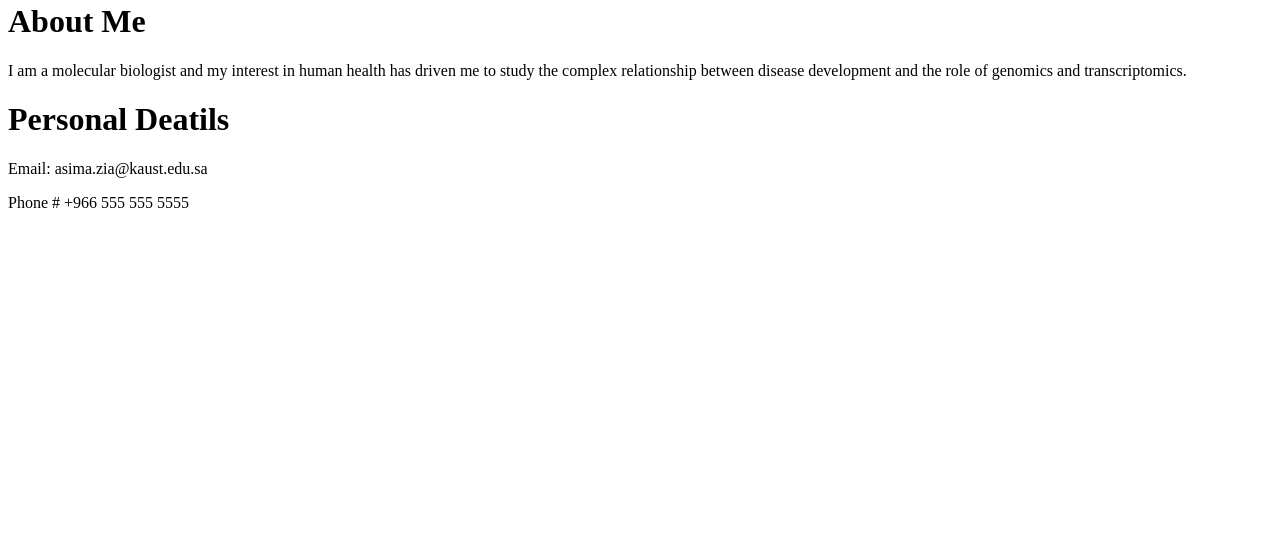
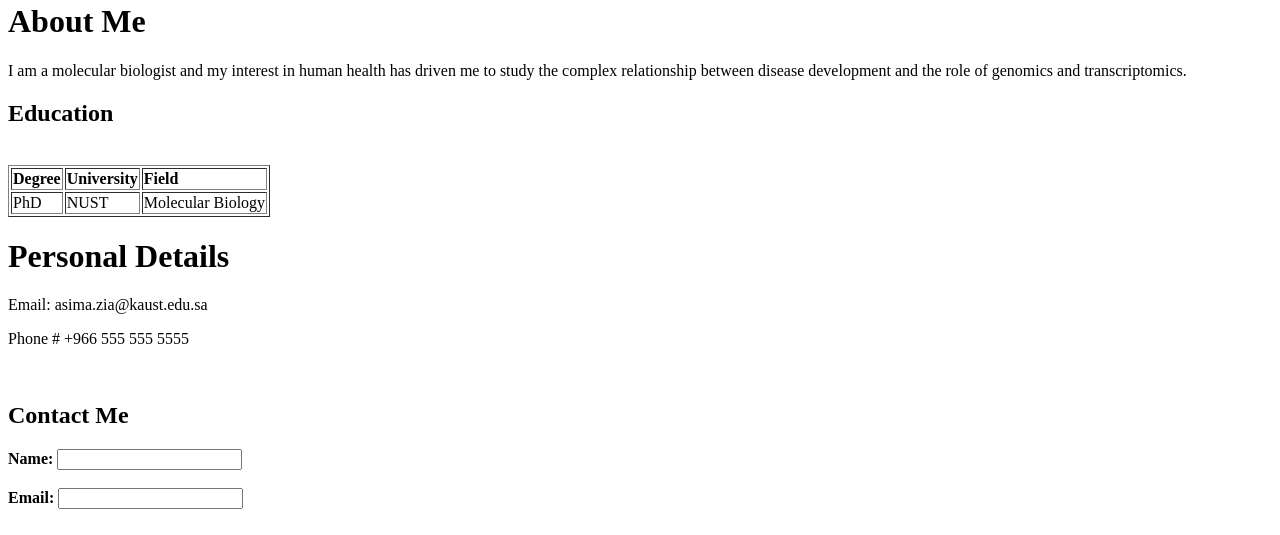
Before and after one commit to Raqmiyyan/personal-portfolio-ziaasima, a plain HTML site: page index.html in a window 1280 px wide. Shown: the part 327-862 px from the top of the page. Before the commit the page ends 800 px from the top, so only its background shows below. Drawn offline with Linux system fonts and the light colour scheme.

Commit message:
Session 2

```diff
--- a/index.html
+++ b/index.html
@@ -1,7 +1,7 @@
 <!DOCTYPE html>
 <html>
-    <head>
-    <title>My Portfolio</title>
+   <head>
+       <title>My Portfolio</title>
     </head>
 
     <body>
@@ -11,7 +11,21 @@
        <p>
         I am a molecular biologist and my interest in human health has driven me to study the complex relationship between disease development and the role of genomics and transcriptomics.
        </p>
-       <h1> Personal Deatils</h1>
+       <h2>Education</h2> <br>
+       <table border="1">
+           <tr >
+               <td > <strong>Degree </strong> </td>
+               <td > <strong>University</strong> </td>
+               <td > <strong>Field</strong></td>
+           </tr>
+           <tr >
+            <td> PhD </td>
+            <td> NUST </td>
+            <td> Molecular Biology</td>
+        </tr>
+       </table>
+
+       <h1> Personal Details</h1>
        <p>
            Email: asima.zia@kaust.edu.sa
 
@@ -19,7 +33,15 @@
        <p>
            Phone # +966 555 555 5555
 
-       </p>
+       </p> <br>
+       <h2>Contact Me</h2>
+       <form method="POST">
+           <label for="name"> <strong>Name:</strong></label>
+           <input type="text" id="name" name="name"> <br><br>
+           <label for="Email"> <strong>Email:</strong></label>
+           <input type="text" id="Email" name="Email"> <br><br>
+
+       </form>
 
     </body>
 </html>
```
